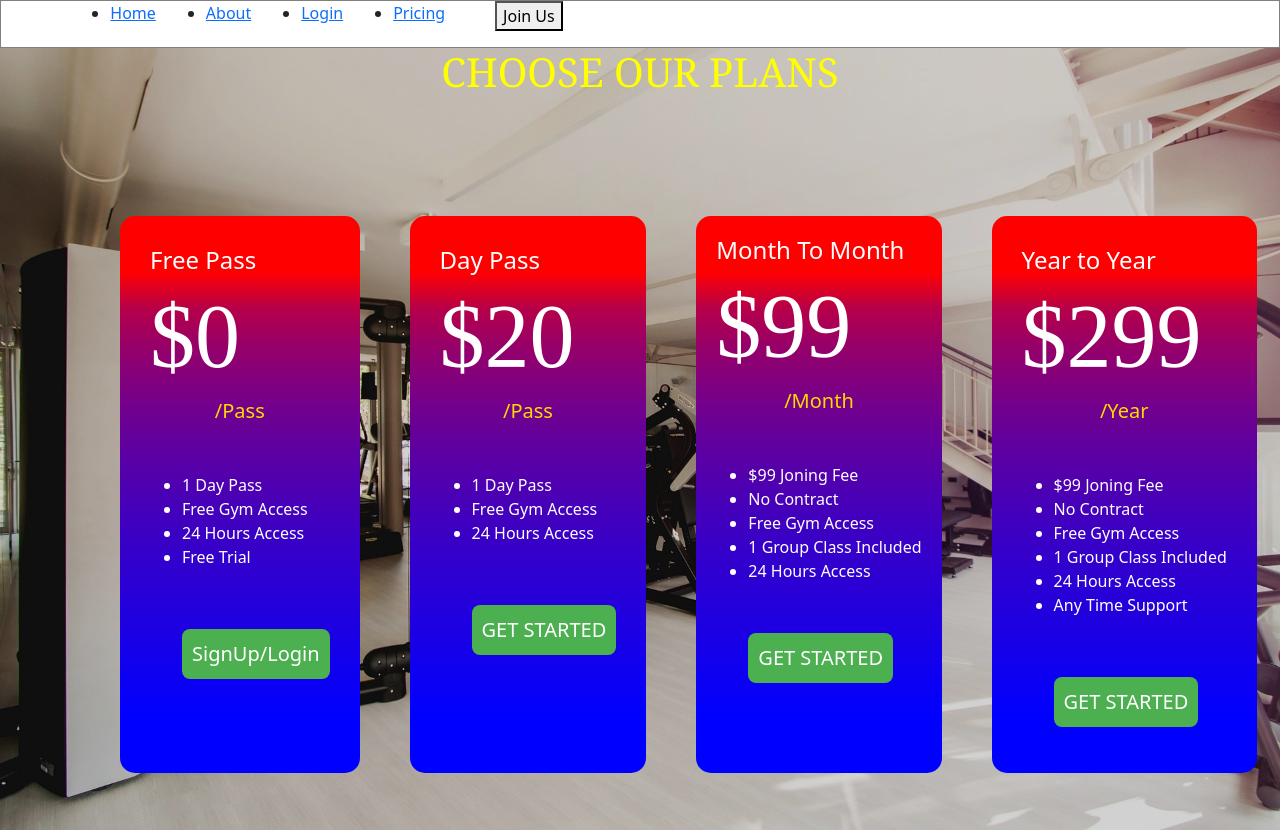
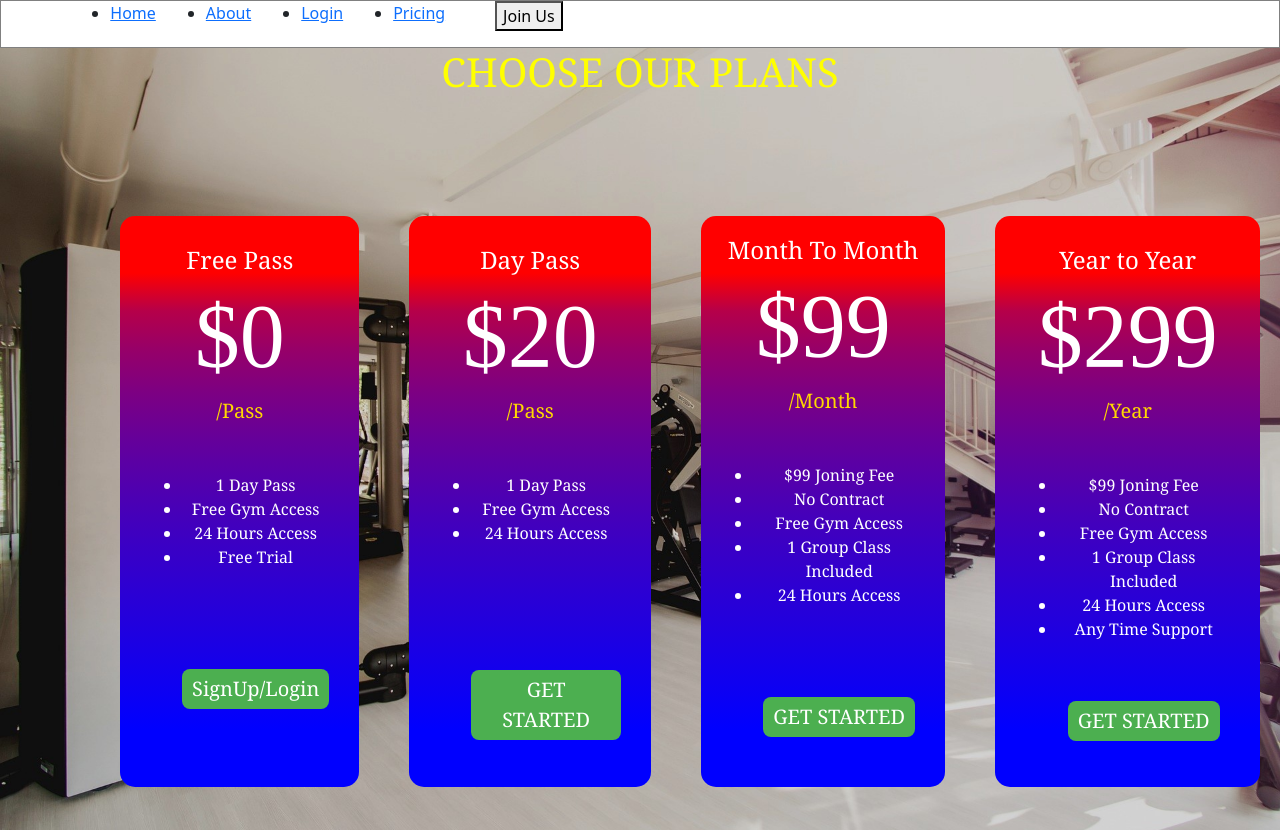
Before and after one commit to rajkishan7870/project-1, a React (Create React App) app: page /pricing in a window 1280 px wide. Shown: the top 830 px of the page. Built offline with nearby package versions, Linux system fonts and the light colour scheme.

Commit message:
This is Updated About and pricing page

```diff
--- a/src/pages/AboutPage.jsx
+++ b/src/pages/AboutPage.jsx
@@ -7,6 +7,10 @@ import Styles from './AboutPage.module.css'
 
 
 export default function AboutPage() {
+
+  const shoot = () => {
+      alert("clicked from about us section!")
+  }
   return (
     <div>
       <Container>
@@ -36,20 +40,20 @@ export default function AboutPage() {
             Duis sed odio sit amet nibh vulputate cursus a sit amet mauris.
             Morbi accumsan ipsum velit. Nam nec tellus a odio tincidunt auctor a ornare odio.
             Sed non</p>
-            <button className={Styles.button3}>Learn more</button>
+            <button onClick={shoot}className={Styles.button3}>Learn more</button>
             </div>
         </div>
         <br/>
         <br/>
         <br/>
-        <h2 className={Styles.subheading}>Our Facilities</h2>
+        <h2 className={Styles.subheading}>Elite Coches</h2>
         <br/>
         <div className={Styles.About}>
           <div>
           <p>
-          Instead of being just another gym equipment retailer, our founders wanted to be the best in the industry and set their minds to doing so! Over the last two decades Gym and Fitness has grown into one of Australia’s largest online fitness equipment retailers, helping thousands of customers live longer, happier and healthier lives.
+          Our coaches are elite athletes who have dedicated their lives to fitness. They must pass a rigorous, science-backed certification process designed exclusively for our GYM. you Must visit our GYM and our Trainers are realy good. They do very hard work.
           </p>
-          <button className={Styles.button3}>Learn more</button>
+          <button onClick={shoot} className={Styles.button3}>Learn more</button>
           </div>
 
           <div className='ratio-16x9'>
--- a/src/pages/PricingSection.jsx
+++ b/src/pages/PricingSection.jsx
@@ -2,16 +2,23 @@ import React from 'react'
 import Styles from './PricingSection.module.css'
 import Navbar from '../components/Navbar'
 
+
 function PricingSection() {
+
+	const show = () => {
+		alert("You will be Navigating to the UPI/Card payment link")
+	}
+
 	return (
 
 		<div >
 			<Navbar />
+
 			<div className={Styles.large}>
 
 				<h1 className={Styles.heading}>CHOOSE OUR PLANS</h1>
 				<div className={Styles.main}>
-					<div className={Styles.pass}>
+					<div className={Styles.Free}>
 						<h4>Free Pass</h4>
 						<h1 className={Styles.dollers}>$0</h1>
 						<h5>/Pass</h5>
@@ -31,7 +38,7 @@ function PricingSection() {
 							<li>1 Day Pass</li>
 							<li>Free Gym Access</li>
 							<li>24 Hours Access</li>
-							<button className={Styles.button1}>GET STARTED</button>
+							<button onClick={show} className={Styles.button2}>GET STARTED</button>
 						</ul>
 					</div>
 					<div className={Styles.monthly}>
@@ -44,7 +51,7 @@ function PricingSection() {
 							<li>Free Gym Access</li>
 							<li>1 Group Class Included</li>
 							<li>24 Hours Access</li>
-							<button className={Styles.button2}>GET STARTED</button>
+							<button onClick={show} className={Styles.button3}>GET STARTED</button>
 						</ul>
 
 					</div>
@@ -59,7 +66,7 @@ function PricingSection() {
 							<li>1 Group Class Included</li>
 							<li>24 Hours Access</li>
 							<li>Any Time Support</li>
-							<button className={Styles.button1}>GET STARTED</button>
+							<button onClick={show} className={Styles.button4}>GET STARTED</button>
 						</ul>
 					</div>
 
--- a/src/pages/PricingSection.module.css
+++ b/src/pages/PricingSection.module.css
@@ -14,13 +14,27 @@
 	text-align: center;
 
 }
+.Free {
 
+	padding: 30px;
+	background-image: linear-gradient(red 10%, 30%, blue 90%);
+	color: white;
+	border-radius: 15PX;
+	text-align: center;
+	font-family: Georgia, 'Times New Roman', Times, serif;
+
+}
+.Free:hover {
+	box-shadow: 0 12px 16px 0 rgba(0, 0, 0, 0.24), 0 17px 50px 0 rgba(0, 0, 0, 0.19);
+}
 .pass {
 
 	padding: 30px;
 	background-image: linear-gradient(red 10%, 30%, blue 90%);
 	color: white;
 	border-radius: 15PX;
+	text-align: center;
+	font-family: Georgia, 'Times New Roman', Times, serif;
 
 }
 
@@ -33,6 +47,8 @@
 	color: white;
 	background-image: linear-gradient(red 10%, 30%, blue 90%);
 	border-radius: 15PX;
+	text-align: center;
+	font-family: Georgia, 'Times New Roman', Times, serif;
 
 
 }
@@ -66,10 +82,10 @@ h5 {
 }
 
 .button1 {
-	margin-top: 60px;
+	margin-top: 100px;
 
 	display: inline-block;
-	padding: 10px 10px;
+	padding: 5px 10px;
 	font-size: 20px;
 	cursor: pointer;
 	text-decoration: none;
@@ -79,12 +95,45 @@ h5 {
 	border: none;
 	border-radius: 8px;
 
+
 }
 
 .button2 {
-	margin-top: 50px;
+	margin-top: 125px;
 	display: inline-block;
-	padding: 10px 10px;
+	padding: 5px 10px;
+	font-size: 20px;
+	cursor: pointer;
+
+	text-decoration: none;
+	outline: none;
+	color: #fff;
+	background-color: #4CAF50;
+	border: none;
+	border-radius: 8px;
+
+}
+
+.button3 {
+	margin-top: 90px;
+	display: inline-block;
+	padding: 5px 10px;
+	font-size: 20px;
+	cursor: pointer;
+
+	text-decoration: none;
+	outline: none;
+	color: #fff;
+	background-color: #4CAF50;
+	border: none;
+	border-radius: 8px;
+
+}
+
+.button4 {
+	margin-top: 60px;
+	display: inline-block;
+	padding: 5px 10px;
 	font-size: 20px;
 	cursor: pointer;
 
@@ -102,6 +151,12 @@ h5 {
 }
 
 .button2:hover {
+	box-shadow: 0 12px 16px 0 rgba(0, 0, 0, 0.24), 0 17px 50px 0 rgba(0, 0, 0, 0.19);
+}
+.button3:hover {
+	box-shadow: 0 12px 16px 0 rgba(0, 0, 0, 0.24), 0 17px 50px 0 rgba(0, 0, 0, 0.19);
+}
+.button4:hover {
 	box-shadow: 0 12px 16px 0 rgba(0, 0, 0, 0.24), 0 17px 50px 0 rgba(0, 0, 0, 0.19);
 }
 
```
